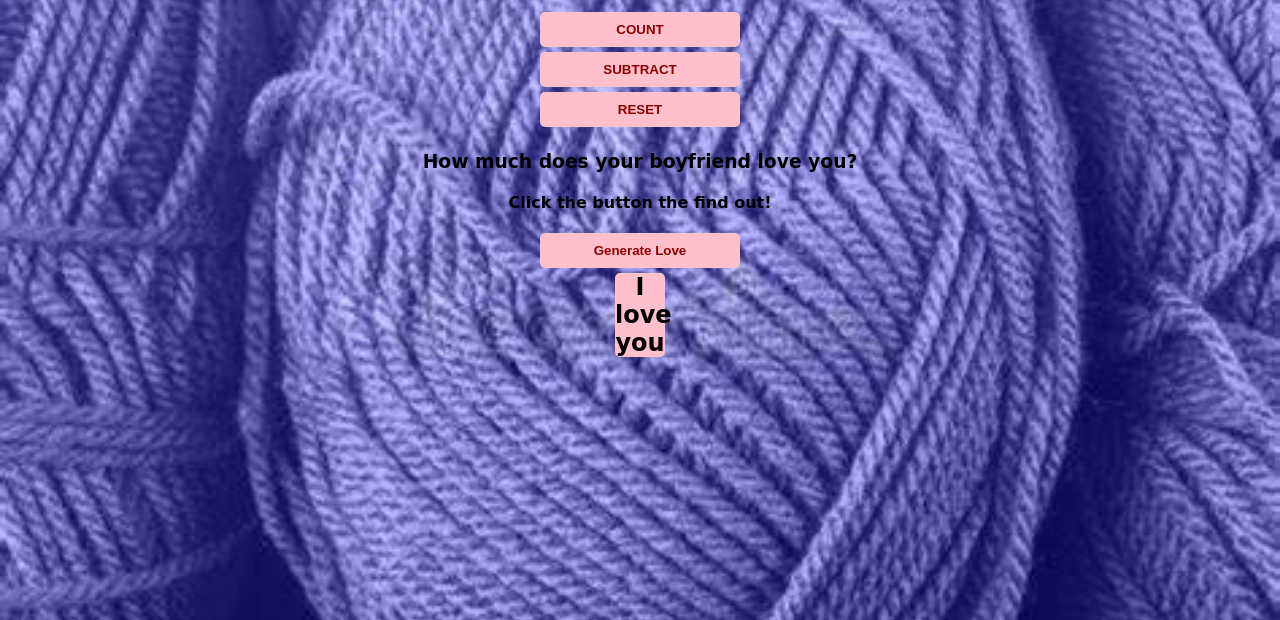
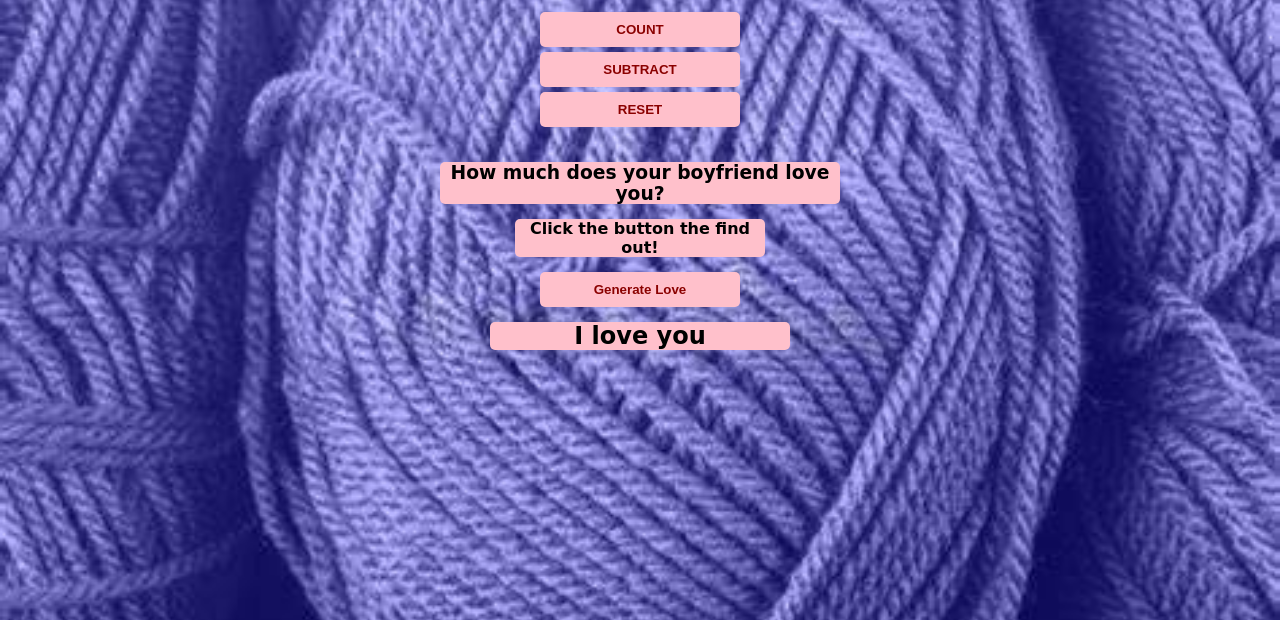
Before and after one commit to HaiznLegend/Crochet-Counter, a plain HTML site: page index.html in a window 1280 px wide. Shown: the part 180-800 px from the top of the page. Drawn offline with Linux system fonts and the light colour scheme.

```diff
--- a/crochet.css
+++ b/crochet.css
@@ -22,6 +22,25 @@
     margin:auto;
     margin-bottom:15px;
 }
+h3{
+    text-align: center;
+    background-color: pink;
+    width: 400px;
+    border: none;
+    border-radius: 5px;
+    margin: auto;
+    margin-top:30px;
+    margin-bottom: 15px;
+}
+h4{
+    text-align: center;
+    background-color: pink;
+    width:250px;
+    border: none;
+    border-radius: 5px;
+    margin: auto;
+    margin-bottom: 15px;
+}
 button{
     border: none;
     padding-top: 10px;
@@ -44,3 +63,7 @@
     box-shadow:0 5px brown;
     transform:translateY(4px);
 }
+#love-el{
+    margin-top:10px;
+    width:300px;
+}
```
